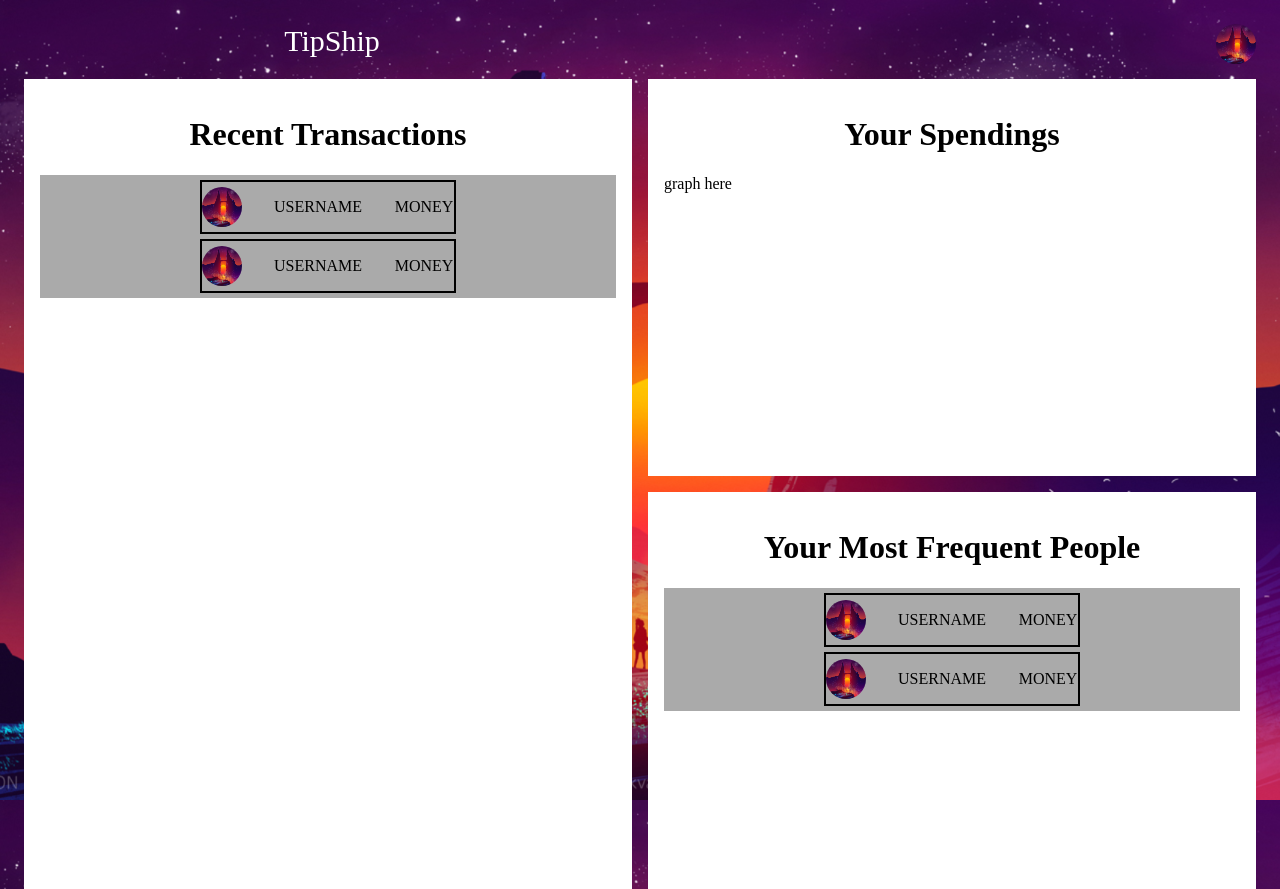
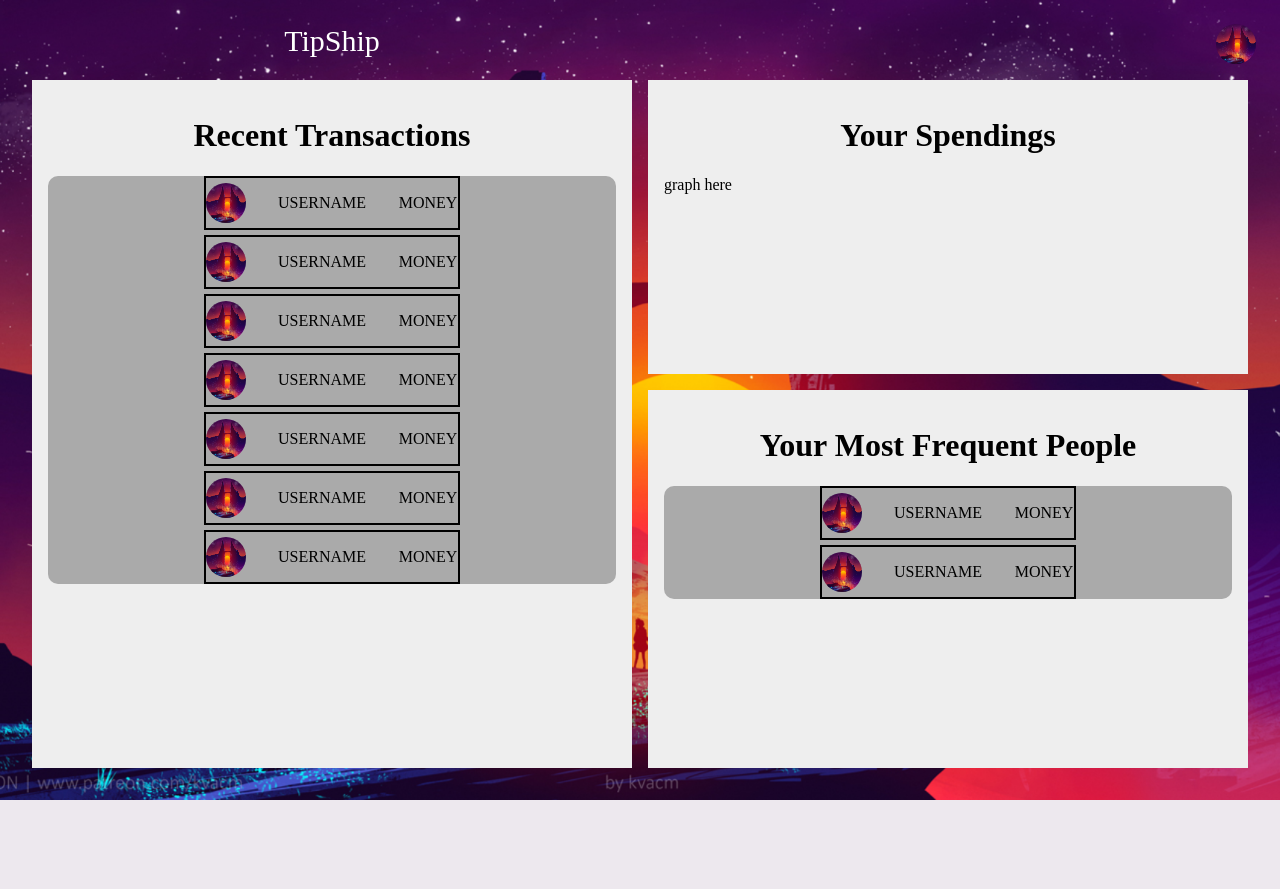
Before and after one commit to jonathanlo411/hackCWRU, a Django app: page /dashboard in a window 1280 px wide. After the commit the page ends 800 px from the top, so only its background shows below. Run offline with Django 4.2, Linux system fonts and the light colour scheme; some web fonts are replaced.

Commit message:
update dash

```diff
--- a/dashboard/static/css/dashboard.css
+++ b/dashboard/static/css/dashboard.css
@@ -8,7 +8,6 @@ body {
     background-size: cover;
     color: #000000;
     font-family: 'Rosario';
-    box-sizing: border-box;
 }
 
 
@@ -16,11 +15,15 @@ body {
     display:grid;
     grid-template-columns: repeat(2, 1fr);
     grid-gap: 1em;
-    grid-auto-rows: minmax(100%, auto);
+    position: fixed;
+    top: 5em;
+    left: 2em;
+    right: 2em;
+    bottom: 2em;
 }
 
 .wrapper > div{
-    background-color: #ffffff;
+    background-color: #eeeeee;
     padding: 1em;
 }
 
@@ -63,8 +66,9 @@ img {
     margin:auto;
     width: 100%;
     background-color: #aaaaaa;
-    overflow: auto;
     justify-self: center;
+    border-radius: 10px;
+    overflow: 100px;
     border: #ffffff 20px ;
 }
 
--- a/dashboard/templates/dashboard/dashboard.html
+++ b/dashboard/templates/dashboard/dashboard.html
@@ -18,6 +18,31 @@
         <div id="recent">
             <h1 class="header">Recent Transactions</h1>
             <div class="recenttrans">
+                <div class="users">
+                    <div class="pfp vcenter"><img src="./../../static/css/images/Sunset.png" alt="pfp"></div>
+                    <div class="vcenter">USERNAME</div>
+                    <div class="vcenter">MONEY</div>
+                </div>
+                <div class="users">
+                    <div class="pfp vcenter"><img src="./../../static/css/images/Sunset.png" alt="pfp"></div>
+                    <div class="vcenter">USERNAME</div>
+                    <div class="vcenter">MONEY</div>
+                </div>
+                <div class="users">
+                    <div class="pfp vcenter"><img src="./../../static/css/images/Sunset.png" alt="pfp"></div>
+                    <div class="vcenter">USERNAME</div>
+                    <div class="vcenter">MONEY</div>
+                </div>
+                <div class="users">
+                    <div class="pfp vcenter"><img src="./../../static/css/images/Sunset.png" alt="pfp"></div>
+                    <div class="vcenter">USERNAME</div>
+                    <div class="vcenter">MONEY</div>
+                </div>
+                <div class="users">
+                    <div class="pfp vcenter"><img src="./../../static/css/images/Sunset.png" alt="pfp"></div>
+                    <div class="vcenter">USERNAME</div>
+                    <div class="vcenter">MONEY</div>
+                </div>
                 <div class="users">
                     <div class="pfp vcenter"><img src="./../../static/css/images/Sunset.png" alt="pfp"></div>
                     <div class="vcenter">USERNAME</div>
```
